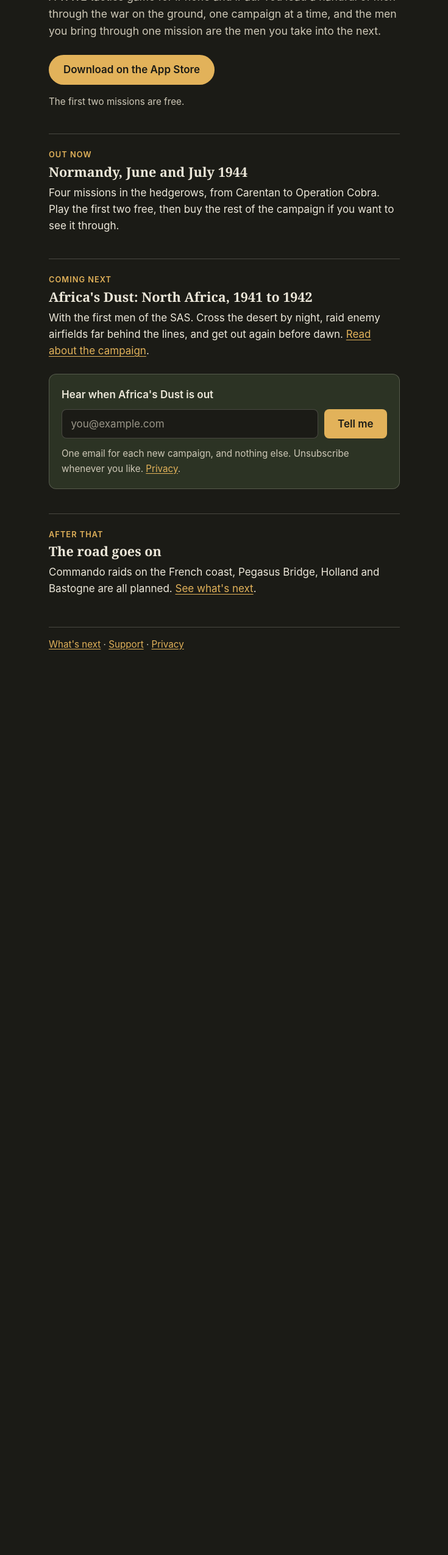
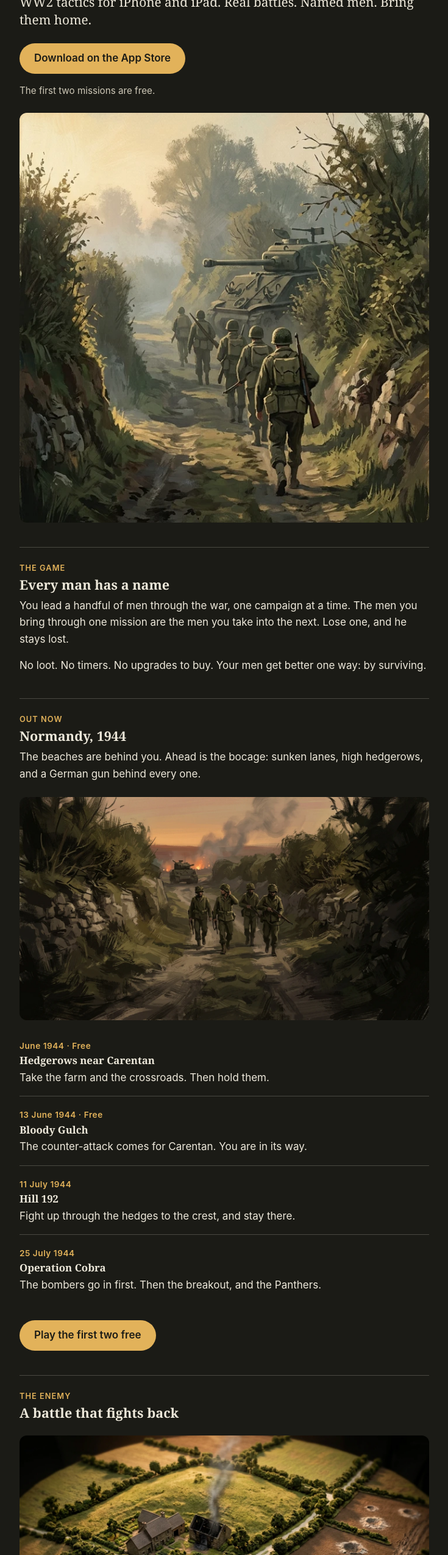
Before and after one commit to steelesean/long-bloody-road, a plain HTML site: page index.html in a window 1280 px wide. Shown: the part 113-2663 px from the top of the page at 61% size, without its empty margins (272-1007 px from the left). Before the commit the page ends 1246 px from the top, so only its background shows below. Drawn offline with Linux system fonts and the light colour scheme.

Commit message:
Home page rebuilt around the Normandy artwork; roadmap tightened
The home page now opens on the lane at dawn and tells the game in five
short parts: the men, Normandy with its four missions, the enemy commander,
Africa's Dust and the road ahead. The roadmap dates Africa's Dust, links to
its page and to the App Store, and keeps its no-dates caveat for the later
campaigns only.

Co-Authored-By: Claude Fable 5.2 <noreply@anthropic.com>
Claude-Session: https://claude.ai/code/session_01SkUoxuQ3mEgcG4NgwrAhk9

```diff
--- a/index.html
+++ b/index.html
@@ -4,47 +4,90 @@
 <meta charset="utf-8">
 <meta name="viewport" content="width=device-width, initial-scale=1">
 <title>Long Bloody Road: a WW2 tactics game for iPhone and iPad</title>
-<meta name="description" content="Long Bloody Road is a WW2 tactics game for iPhone and iPad. Lead the same men through Normandy, 1944. The first two missions are free.">
+<meta name="description" content="Long Bloody Road is a WW2 tactics game for iPhone and iPad. Real battles, named men, and one job: bring them home. The first two missions are free.">
 <meta name="apple-itunes-app" content="app-id=6830581386">
 <meta property="og:type" content="website">
 <meta property="og:title" content="Long Bloody Road">
-<meta property="og:description" content="A WW2 tactics game for iPhone and iPad. Lead the same men through Normandy, 1944. The first two missions are free.">
+<meta property="og:image" content="https://longbloodyroad.com/art/normandy-lane-dusk.webp">
+<meta property="og:description" content="WW2 tactics for iPhone and iPad. Real battles. Named men. Bring them home. The first two missions are free.">
 <link rel="stylesheet" href="style.css">
 </head>
-<body>
+<body class="campaign">
 <main>
   <header class="hero">
     <h1>Long Bloody Road</h1>
-    <p class="lede">A WW2 tactics game for iPhone and iPad. You lead a handful of men through the war on the ground, one campaign at a time, and the men you bring through one mission are the men you take into the next.</p>
+    <p class="standfirst">WW2 tactics for iPhone and iPad. Real battles. Named men. Bring them home.</p>
     <p><a class="cta" href="https://apps.apple.com/app/id6830581386">Download on the App Store</a></p>
     <p class="note">The first two missions are free.</p>
   </header>
 
+  <img class="art lane" src="art/normandy-lane-dawn.webp" width="704" height="1520" alt="Painting of American soldiers walking up a sunken Normandy lane at dawn towards a Sherman tank.">
+
+  <section aria-labelledby="men">
+    <p class="label">The game</p>
+    <h2 id="men">Every man has a name</h2>
+    <p>You lead a handful of men through the war, one campaign at a time. The men you bring through one mission are the men you take into the next. Lose one, and he stays lost.</p>
+    <p>No loot. No timers. No upgrades to buy. Your men get better one way: by surviving.</p>
+  </section>
+
   <section aria-labelledby="normandy">
     <p class="label">Out now</p>
-    <h2 id="normandy">Normandy, June and July 1944</h2>
-    <p>Four missions in the hedgerows, from Carentan to Operation Cobra. Play the first two free, then buy the rest of the campaign if you want to see it through.</p>
+    <h2 id="normandy">Normandy, 1944</h2>
+    <p>The beaches are behind you. Ahead is the bocage: sunken lanes, high hedgerows, and a German gun behind every one.</p>
+    <img class="art" src="art/normandy-lane-dusk.webp" width="1408" height="768" loading="lazy" alt="Painting of four American soldiers walking down a hedgerow lane at dusk, with a Sherman tank and fires behind them.">
+    <ul class="raids">
+      <li>
+        <span class="when">June 1944 · Free</span>
+        <h3>Hedgerows near Carentan</h3>
+        <p>Take the farm and the crossroads. Then hold them.</p>
+      </li>
+      <li>
+        <span class="when">13 June 1944 · Free</span>
+        <h3>Bloody Gulch</h3>
+        <p>The counter-attack comes for Carentan. You are in its way.</p>
+      </li>
+      <li>
+        <span class="when">11 July 1944</span>
+        <h3>Hill 192</h3>
+        <p>Fight up through the hedges to the crest, and stay there.</p>
+      </li>
+      <li>
+        <span class="when">25 July 1944</span>
+        <h3>Operation Cobra</h3>
+        <p>The bombers go in first. Then the breakout, and the Panthers.</p>
+      </li>
+    </ul>
+    <p><a class="cta" href="https://apps.apple.com/app/id6830581386">Play the first two free</a></p>
+  </section>
+
+  <section aria-labelledby="enemy">
+    <p class="label">The enemy</p>
+    <h2 id="enemy">A battle that fights back</h2>
+    <img class="art" src="art/normandy-battlefield.webp" width="1408" height="768" loading="lazy" alt="A Normandy battlefield seen from above: a farm, a burnt-out barn, hedgerows, a crossroads and a tank on the road.">
+    <p>A German commander plans every battle, and his plan changes from one to the next. Where the machine gun sits, when the counter-attack comes, whether there is armour: you find out the hard way.</p>
+    <p>Your intelligence is a best guess, and some of it is wrong. When it is over, the debrief shows you the plan you were up against.</p>
   </section>
 
   <section aria-labelledby="africa">
-    <p class="label">Coming next</p>
-    <h2 id="africa">Africa's Dust: North Africa, 1941 to 1942</h2>
-    <p>With the first men of the SAS. Cross the desert by night, raid enemy airfields far behind the lines, and get out again before dawn. <a href="africas-dust.html">Read about the campaign</a>.</p>
+    <p class="label">Coming December 2026</p>
+    <h2 id="africa">Africa's Dust</h2>
+    <a href="africas-dust.html"><img class="art wide" src="art/night-raid.webp" width="1024" height="1024" loading="lazy" alt="Painting of two jeeps with mounted machine guns driving away from burning aircraft on a desert airfield at night."></a>
+    <p>North Africa, 1941. A handful of men drive out of the desert at night, destroy an airfield, and are gone by dawn. The first SAS raids, and you are in command. <a href="africas-dust.html">See the campaign</a>.</p>
 
     <form class="signup" action="https://buttondown.com/api/emails/embed-subscribe/longbloodyroad" method="post">
-      <label for="email">Hear when Africa's Dust is out</label>
+      <label for="email">Hear the day it's out</label>
       <div class="signup-row">
         <input type="email" id="email" name="email" autocomplete="email" placeholder="you@example.com" required>
         <button type="submit">Tell me</button>
       </div>
-      <p class="note">One email for each new campaign, and nothing else. Unsubscribe whenever you like. <a href="privacy.html">Privacy</a>.</p>
+      <p class="note">One email per campaign. Nothing else. <a href="privacy.html">Privacy</a>.</p>
     </form>
   </section>
 
   <section aria-labelledby="after">
     <p class="label">After that</p>
     <h2 id="after">The road goes on</h2>
-    <p>Commando raids on the French coast, Pegasus Bridge, Holland and Bastogne are all planned. <a href="roadmap.html">See what's next</a>.</p>
+    <p>Commando raids on the French coast. Pegasus Bridge. Holland. Bastogne. <a href="roadmap.html">See what's planned</a>.</p>
   </section>
 
   <footer>
--- a/style.css
+++ b/style.css
@@ -216,3 +216,11 @@ section h2 { margin-top: 0; font-size: 1.35rem; }
 .art.wide { aspect-ratio: 16 / 9; object-position: 50% 62%; }
 
 .art.men { aspect-ratio: 4 / 5; object-position: 50% 60%; }
+
+.art.lane { aspect-ratio: 1 / 1; object-position: 50% 24%; }
+
+a > .art { transition: opacity 0.15s; }
+
+a:hover > .art, a:focus-visible > .art { opacity: 0.88; }
+
+.raids + p { margin-top: 1.25rem; }
```
Also changed, not shown: roadmap.html (+5 -4 lines), art/normandy-battlefield.webp (added), art/normandy-lane-dawn.webp (added), art/normandy-lane-dusk.webp (added).
